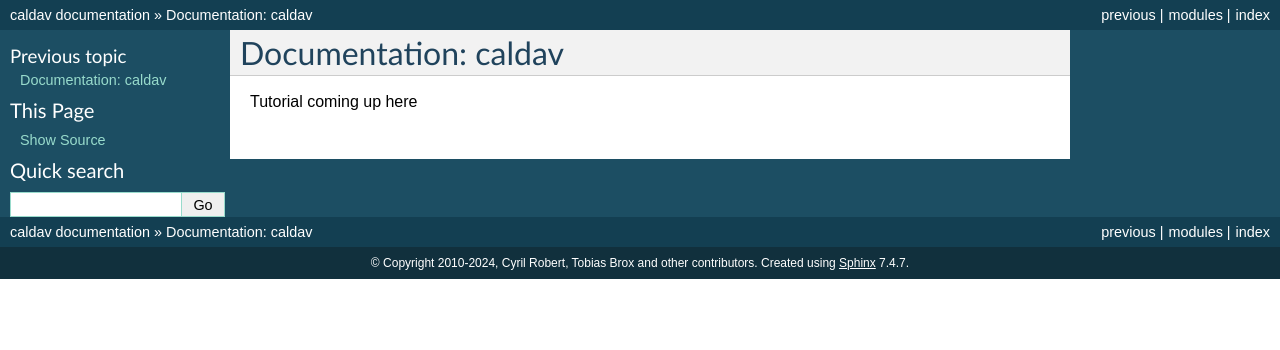
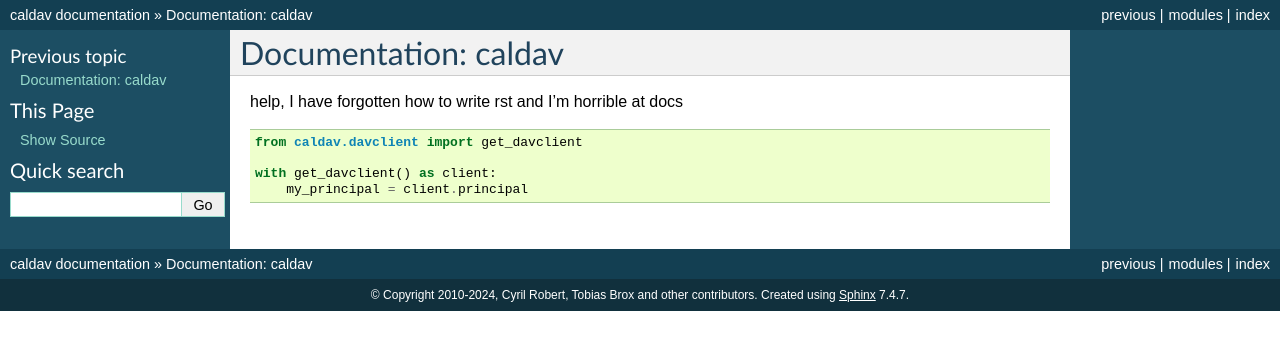
Before and after one commit to python-caldav/caldav, a Sphinx documentation site: the page built from docs/source/tutorial.rst, in a window 1280 px wide. Shown: the top 350 px of the page. Built offline with Sphinx 7.4.7, drawn with Linux system fonts in a browser that asks for light colours; pages that are not in the unit, such as notebooks, are missing from menus; the version number could not be read and is left out.

Commit message:
I'm struggling a bit to get code blocks in the doc tested.  This seems to do the trick, but it's now part of the regular unit test suite instead of the docs test suite

```diff
--- a/docs/source/index.rst
+++ b/docs/source/index.rst
@@ -138,6 +138,8 @@ order is available for "power users".
 
 Quickstart
 ==========
+
+Work in progress: This is being moved to a tutorial.
 
 All code examples below was snippets from the basic_usage_examples.py,
 but the documentation and the examples may have drifted apart (TODO:
--- a/docs/source/tutorial.rst
+++ b/docs/source/tutorial.rst
@@ -2,4 +2,11 @@
  Documentation: caldav |release|
 =================================
 
-Tutorial coming up here
+help, I have forgotten how to write rst and I'm horrible at docs
+
+.. code-block:: python
+
+    from caldav.davclient import get_davclient
+
+    with get_davclient() as client:
+        my_principal = client.principal
--- a/pyproject.toml
+++ b/pyproject.toml
@@ -51,6 +51,7 @@ Changelog = "https://github.com/python-caldav/caldav/blob/master/CHANGELOG.md"
 test = [
   "pytest",
   "coverage",
+  "manuel",
   "sphinx",
   "backports.zoneinfo;python_version<'3.9'",
   "tzlocal",
```
Also changed, not shown: 2 other files.
